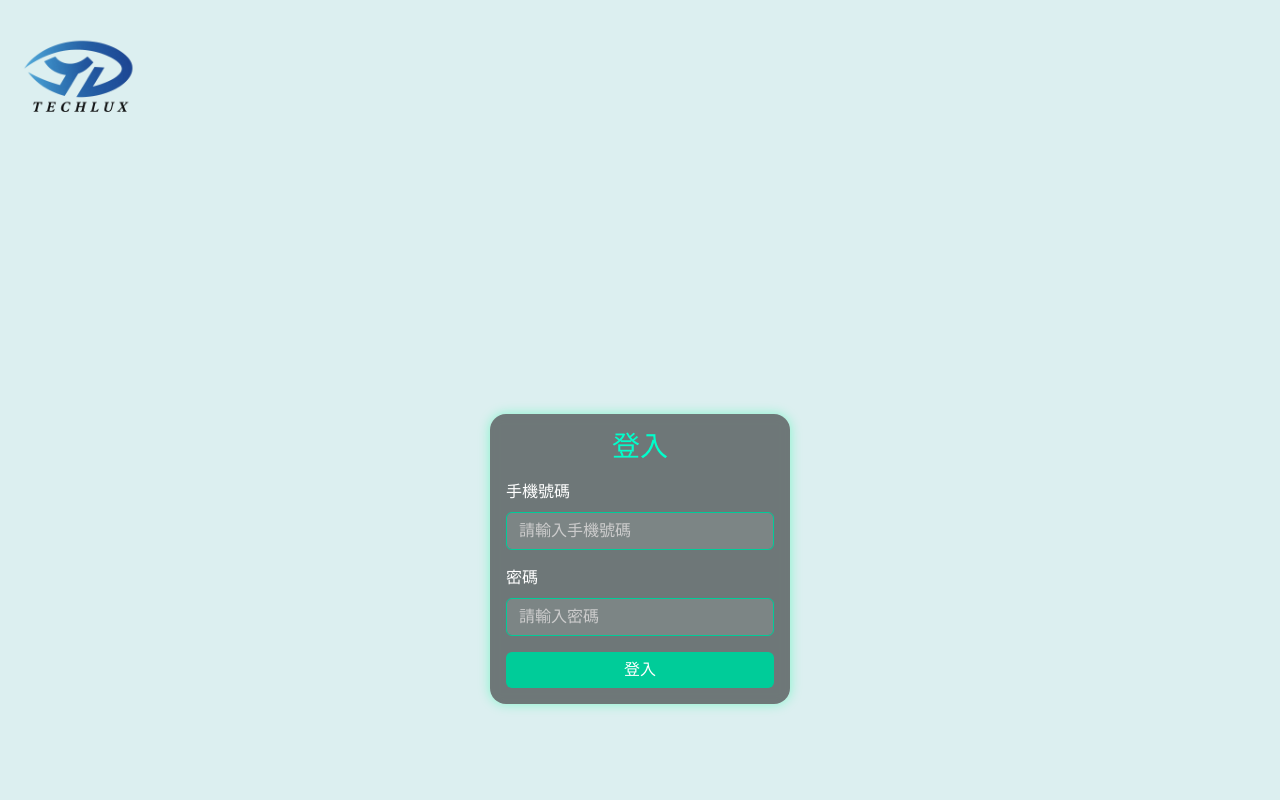
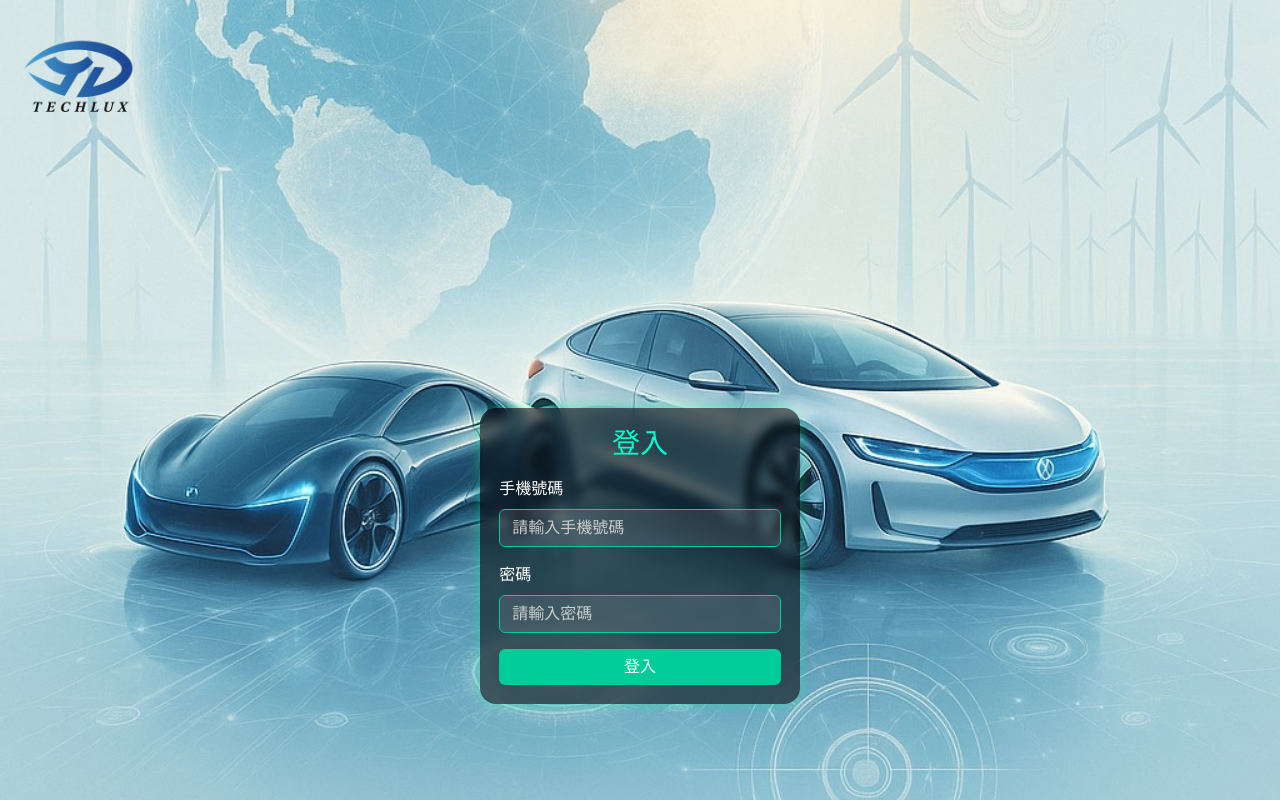
Before and after one commit to Alanisme-star/flask-customer-tracker, a Flask app: page / in a window 1280 px wide. Run offline with Flask 2, Linux system fonts and the light colour scheme; parts of the project's set-up code (start-up, migrations or seed data) failed here and were passed over.

Commit message:
調整登入區塊位置，避免遮住 LOGO，移除 RWD 設計

```diff
--- a/templates/login.html
+++ b/templates/login.html
@@ -10,19 +10,9 @@
       padding: 0;
       height: 100%;
       font-family: 'Poppins', sans-serif;
-      background-color: #dceff0;  /* 與背景圖相近的淺藍綠色 */
-      overflow: hidden;
+      background: url('{{ url_for("static", filename="img/tech_ev_bg.jpg") }}') no-repeat center bottom;
+      background-size: cover;
       position: relative;
-    }
-
-    .bg-img {
-      position: absolute;
-      top: 0;
-      left: 0;
-      width: 100%;
-      height: 100%;
-      object-fit: contain;  /* 不裁切圖像 */
-      z-index: -2;
     }
 
     .logo {
@@ -44,14 +34,14 @@
     }
 
     .login-card {
-      background: rgba(0, 0, 0, 0.5);
-      backdrop-filter: blur(6px);
-      padding: 1rem;
+      background: rgba(0, 0, 0, 0.55);
+      backdrop-filter: blur(5px);
+      padding: 1.2rem;
       border-radius: 1rem;
       box-shadow: 0 0 12px rgba(0, 255, 153, 0.4);
       color: #fff;
       width: 100%;
-      max-width: 300px;
+      max-width: 320px;
     }
 
     .form-control {
@@ -81,9 +71,6 @@
   </style>
 </head>
 <body>
-  <!-- 背景圖 -->
-  <img class="bg-img" src="{{ url_for('static', filename='img/tech_ev_bg.jpg') }}" alt="背景圖">
-
   <!-- 公司 LOGO -->
   <img class="logo" src="{{ url_for('static', filename='img/logo.png') }}" alt="公司LOGO">
 
```
